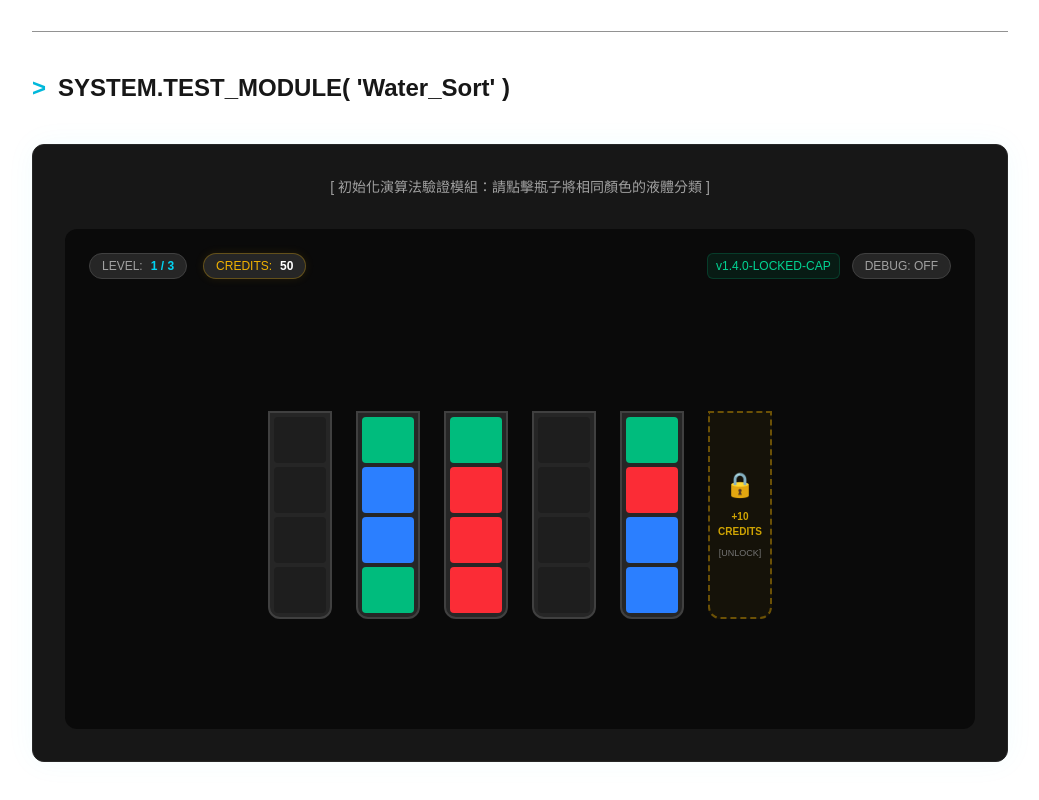
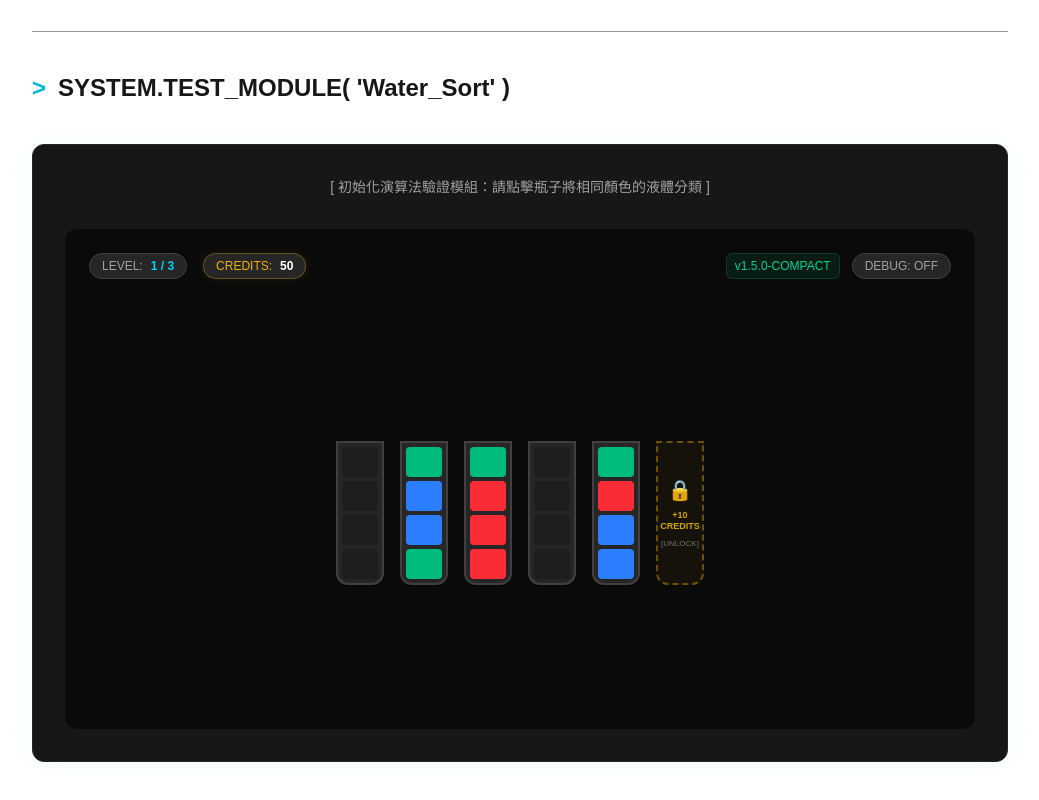
Before and after one commit to YusukeWu0903/my_portfolio, a Next.js app: page / in a window 1280 px wide. Shown: the part 1336-2136 px from the top of the page, without its empty margins (120-1159 px from the left). Built offline with nearby package versions, Linux system fonts and the light colour scheme.

Commit message:
style: downscale bottle size to w-12 h-36 for level editor scalability

```diff
--- a/app/WaterSort.tsx
+++ b/app/WaterSort.tsx
@@ -67,11 +67,11 @@ export default function WaterSort() {
   const [unlockCost, setUnlockCost] = useState(10);
   const [lockedBottlesCount, setLockedBottlesCount] = useState(1);
 
-  // ---------- 【優化 1：解鎖動畫反饋狀態】 ----------
+  // 解鎖動畫反饋狀態
   const [unlockAnimText, setUnlockAnimText] = useState<string | null>(null);
   const [isUnlockingAnim, setIsUnlockingAnim] = useState(false);
 
-  // ---------- 【優化 2：檢查單一瓶子是否已完賽 (4層滿且同色)】 ----------
+  // 檢查單一瓶子是否已完賽 (4層滿且同色)
   const isBottleCompleted = (bottle: string[]) => {
     return bottle.length === 4 && new Set(bottle).size === 1;
   };
@@ -112,14 +112,12 @@ export default function WaterSort() {
       setLockedBottlesCount((prev) => prev - 1);
       setGameState((prev) => [...prev, []]);
 
-      // 觸發 700 毫秒的科技感解鎖動畫與漂浮字
       setIsUnlockingAnim(true);
       setUnlockAnimText(`-${unlockCost} CREDITS // BOTTLE_UNLOCKED`);
       setTimeout(() => {
         setIsUnlockingAnim(false);
         setUnlockAnimText(null);
       }, 700);
-
     } else {
       alert("INSUFFICIENT_CREDITS // 點數不足，無法解鎖空瓶！");
     }
@@ -128,7 +126,7 @@ export default function WaterSort() {
   const handleBottleClick = (idx: number) => {
     if (isWon) return;
 
-    // 【核心邏輯保護】：如果點擊的瓶子已經完成，直接忽略！禁止倒出或倒入
+    // 已完成的瓶子禁止任何操作
     if (isBottleCompleted(gameState[idx])) {
       setSelectedBottle(null);
       return;
@@ -143,7 +141,6 @@ export default function WaterSort() {
         const src = [...gameState[selectedBottle]];
         const dst = [...gameState[idx]];
 
-        // 再次確保目標瓶不是已完賽瓶（雙重保險）
         if (isBottleCompleted(dst)) {
           setSelectedBottle(null);
           return;
@@ -186,13 +183,12 @@ export default function WaterSort() {
   return (
     <div className="flex flex-col items-center justify-center p-8 bg-neutral-950 min-h-[500px] text-neutral-100 rounded-xl relative overflow-hidden">
 
-      {/* 上方資訊列：顯示關卡與玩家付費點數 */}
+      {/* 上方資訊列 */}
       <div className="absolute top-6 left-6 flex items-center gap-4 font-mono text-xs">
         <div className="inline-flex items-center gap-2 px-3 py-1 rounded-full bg-neutral-800 border border-neutral-700 text-neutral-400">
           LEVEL: <span className="text-cyan-400 font-bold">{currentLevel} / {MAX_LEVELS}</span>
         </div>
 
-        {/* 付費看板 (解鎖時會觸發綠色閃波) */}
         <div className={`relative inline-flex items-center gap-2 px-3 py-1 rounded-full bg-neutral-800 border transition-all duration-300 ${
           isUnlockingAnim
             ? 'border-emerald-400 bg-emerald-950/40 scale-110 shadow-[0_0_15px_rgba(52,211,153,0.4)]'
@@ -200,7 +196,6 @@ export default function WaterSort() {
         }`}>
           CREDITS: <span className="text-white font-bold">{credits}</span>
 
-          {/* 解鎖成功瞬間向上升起的綠色動態漂浮字 */}
           {unlockAnimText && (
             <span className="absolute -bottom-8 left-0 text-emerald-400 font-mono text-[10px] font-bold whitespace-nowrap animate-bounce">
               {unlockAnimText}
@@ -211,7 +206,7 @@ export default function WaterSort() {
 
       <div className="absolute top-6 right-6 flex items-center gap-3">
         <span className="text-emerald-400 font-mono text-xs px-2 py-1 bg-emerald-500/10 rounded-md border border-emerald-500/20">
-          v1.4.0-LOCKED-CAP
+          v1.5.0-COMPACT
         </span>
         <button
           onClick={() => setIsDebug(!isDebug)}
@@ -248,8 +243,8 @@ export default function WaterSort() {
         </div>
       )}
 
-      {/* 遊戲盤面：整合完賽封口蓋 UI 與付費鎖頭 */}
-      <div className="flex flex-wrap justify-center items-end gap-6 mt-12">
+      {/* 遊戲盤面：將瓶子之間的間距從 gap-6 微調為 gap-4，讓瘦長瓶子視覺更集密 */}
+      <div className="flex flex-wrap justify-center items-end gap-4 mt-12">
         {gameState.map((bottle, idx) => {
           const completed = isBottleCompleted(bottle);
           const isSelected = selectedBottle === idx;
@@ -257,21 +252,20 @@ export default function WaterSort() {
           return (
             <div key={idx} className="flex flex-col items-center">
 
-              {/* 【優化 2 視覺】：完賽自動蓋上科技感蓋子與 FULL 標誌 */}
+              {/* 微調後的上蓋與標誌空間：配合 48px 瓶子寬度修改為 w-9 */}
               {completed ? (
                 <div className="flex flex-col items-center mb-1 animate-fade-in">
-                  <span className="text-[9px] font-mono font-bold text-cyan-400 tracking-tighter">✓ FULL</span>
-                  <div className="w-12 h-2.5 bg-cyan-400 rounded-t-sm shadow-[0_0_8px_rgba(34,211,238,0.8)] border-b border-neutral-950" />
+                  <span className="text-[8px] font-mono font-bold text-cyan-400 tracking-tighter">✓ FULL</span>
+                  <div className="w-9 h-2 bg-cyan-400 rounded-t-sm shadow-[0_0_8px_rgba(34,211,238,0.8)] border-b border-neutral-950" />
                 </div>
               ) : (
-                /* 平常保留相同高度的透明佔位，避免水管忽高忽低 */
-                <div className="h-6" />
+                <div className="h-5" />
               )}
 
-              {/* 水管主體：完賽後外框亮起螢光藍、禁用鼠標指針 */}
+              {/* 水管主體：寬度調整為 w-12 (48px)，高度調整為 h-36 (144px) */}
               <div
                 onClick={() => handleBottleClick(idx)}
-                className={`w-16 h-52 border-2 rounded-b-xl flex flex-col p-1 gap-1 transition-all duration-300 ${
+                className={`w-12 h-36 border-2 rounded-b-xl flex flex-col p-1 gap-1 transition-all duration-300 ${
                   completed
                     ? "border-cyan-400 bg-neutral-900/80 shadow-[0_0_15px_rgba(34,211,238,0.3)] cursor-not-allowed opacity-90"
                     : isSelected
@@ -292,26 +286,26 @@ export default function WaterSort() {
           );
         })}
 
-        {/* 🔒 付費鎖住的瓶子 UI (解鎖瞬間伴隨脈衝放大) */}
+        {/* 🔒 付費鎖住的瓶子 UI：等比例縮小尺寸與字體 */}
         {Array.from({ length: lockedBottlesCount }).map((_, idx) => (
           <div key={`locked-${idx}`} className="flex flex-col items-center">
-            <div className="h-6" /> {/* 對齊標籤空間 */}
+            <div className="h-5" />
             <div
               onClick={handleUnlockBottle}
-              className={`w-16 h-52 border-2 border-dashed rounded-b-xl flex flex-col items-center justify-center gap-2 cursor-pointer transition-all duration-300 group ${
+              className={`w-12 h-36 border-2 border-dashed rounded-b-xl flex flex-col items-center justify-center gap-1.5 cursor-pointer transition-all duration-300 group ${
                 isUnlockingAnim
                   ? "border-emerald-400 bg-emerald-500/20 scale-105 shadow-[0_0_20px_rgba(52,211,153,0.5)]"
                   : "border-yellow-500/40 bg-yellow-500/5 hover:bg-yellow-500/10 hover:border-yellow-500"
               }`}
               title="點擊花費點數解鎖額外空瓶"
             >
-              <span className="text-2xl group-hover:scale-110 transition-transform">
+              <span className="text-xl group-hover:scale-110 transition-transform">
                 {isUnlockingAnim ? "🔓" : "🔒"}
               </span>
-              <span className="text-[10px] font-mono text-yellow-400/80 group-hover:text-yellow-400 text-center font-bold">
+              <span className="text-[9px] font-mono text-yellow-400/80 group-hover:text-yellow-400 text-center font-bold leading-tight">
                 +{unlockCost} <br /> CREDITS
               </span>
-              <span className="text-[9px] font-mono text-neutral-500 group-hover:text-neutral-300">
+              <span className="text-[8px] font-mono text-neutral-500 group-hover:text-neutral-300">
                 [UNLOCK]
               </span>
             </div>
@@ -321,7 +315,7 @@ export default function WaterSort() {
 
       {isDebug && (
         <div className="w-full max-w-3xl mt-12 p-4 bg-neutral-900 border border-red-500/50 rounded-lg text-xs font-mono text-green-400 overflow-auto max-h-64 shadow-[0_0_15px_rgba(239,68,68,0.1)]">
-          <p className="text-red-400 mb-2 border-b border-red-500/30 pb-1">// SYSTEM_DEBUGGER_ACTIVE - VERSION 1.4.0 (LOCKED-CAP)</p>
+          <p className="text-red-400 mb-2 border-b border-red-500/30 pb-1">// SYSTEM_DEBUGGER_ACTIVE - VERSION 1.5.0 (COMPACT)</p>
           <div className="flex gap-8 mb-4">
             <p>Selected Bottle: <span className="text-white font-bold">{selectedBottle !== null ? selectedBottle : "null"}</span></p>
             <p>Is Won: <span className="text-white font-bold">{isWon.toString()}</span></p>
```
